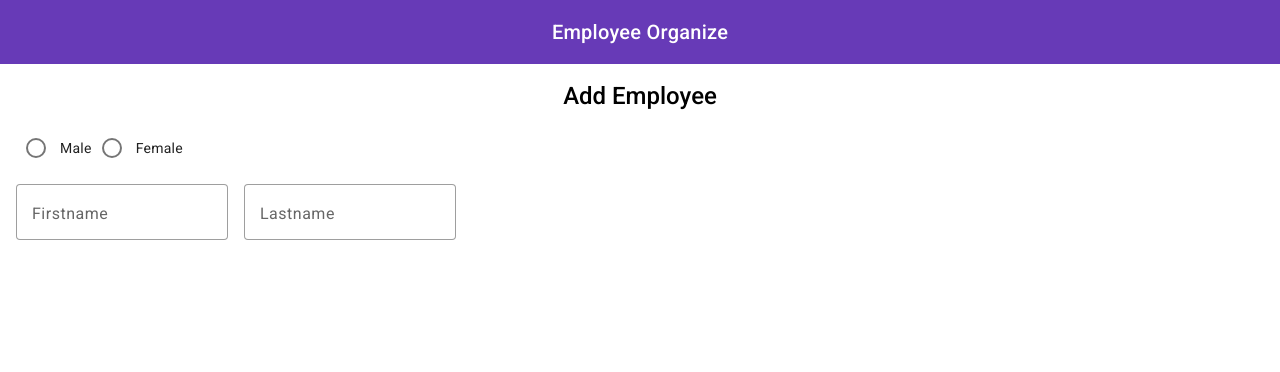
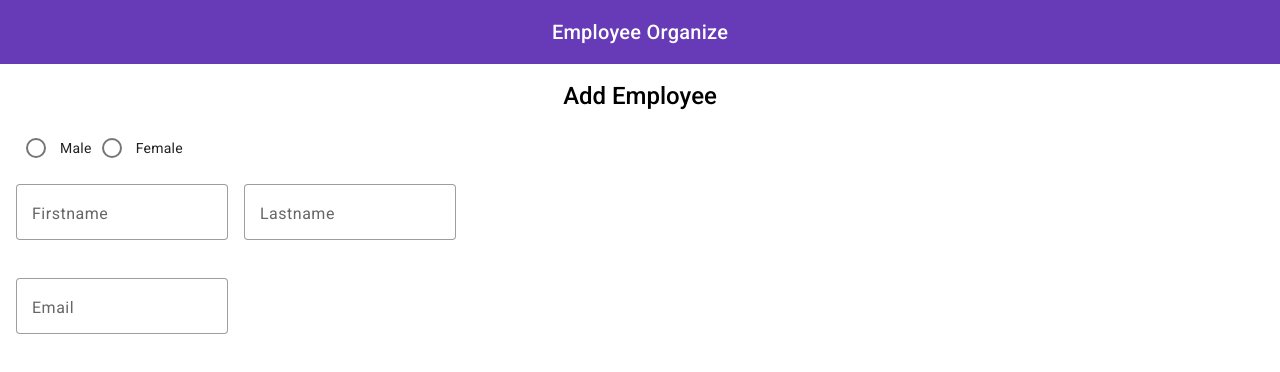
Before and after one commit to laska-adief/employee-organize, an Angular app: page /employee/form in a window 1280 px wide. Shown: the top 372 px of the page. Built offline with nearby package versions, Linux system fonts and the light colour scheme; sample sign-in values are in the browser's storage.

Commit message:
[Employee Organize] add email field in form employee page

```diff
--- a/src/app/pages/employee/employee-form/employee-form.component.html
+++ b/src/app/pages/employee/employee-form/employee-form.component.html
@@ -15,5 +15,11 @@
         <input matInput placeholder="Lastname">
       </mat-form-field>
     </div>
+    <div class="field-group">
+      <mat-form-field appearance="outline">
+        <mat-label>Email</mat-label>
+        <input matInput placeholder="Email">
+      </mat-form-field>
+    </div>
   </form>
 </section>
```
